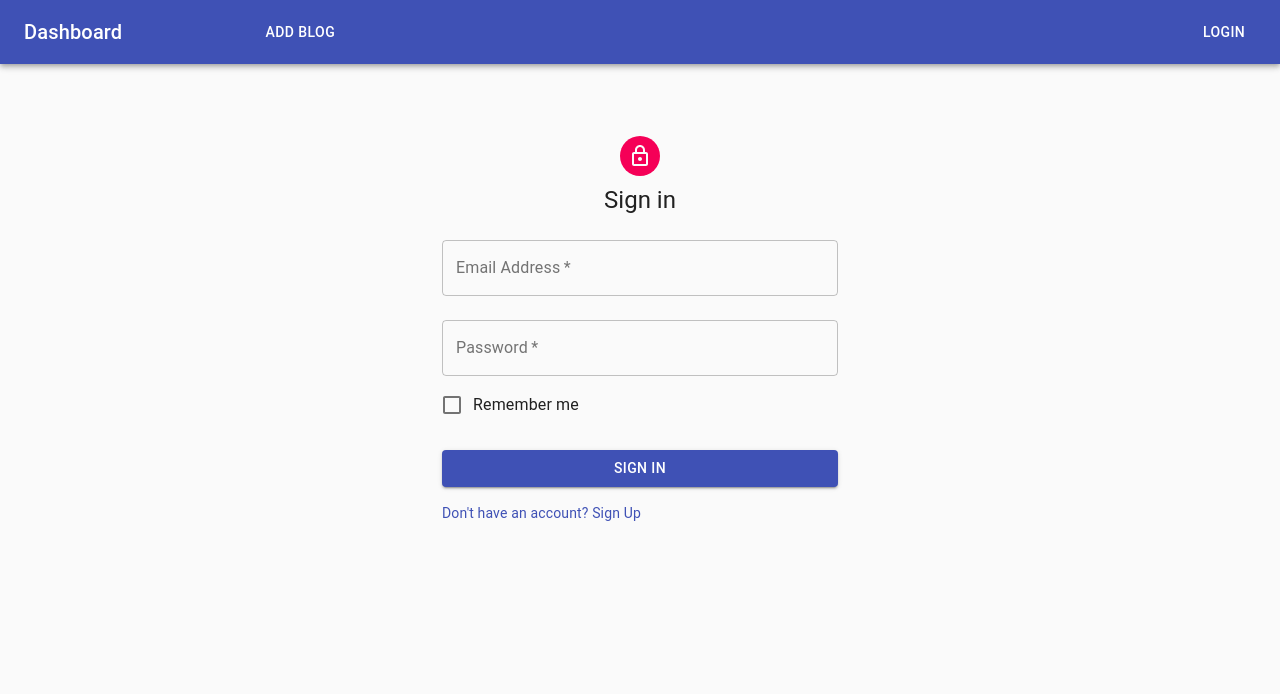
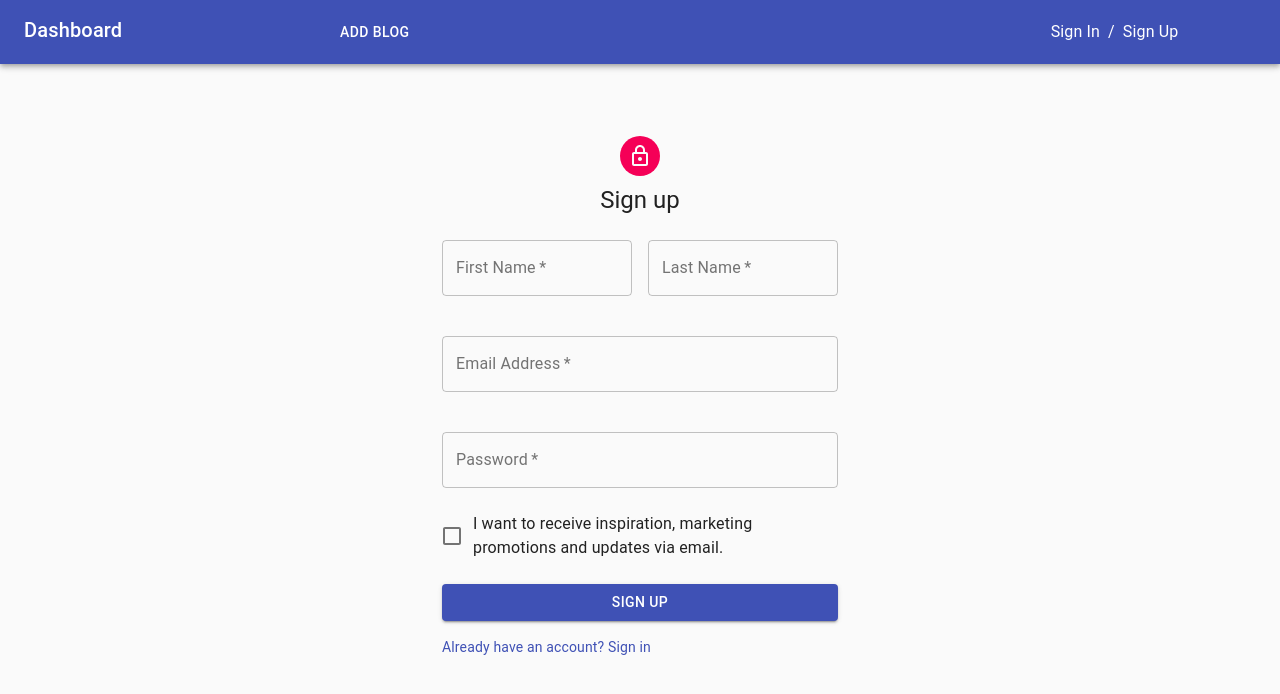
Before and after one commit to hov001/react-blog, a React (Vite) app: page / in a window 1280 px wide. Shown: the top 694 px of the page. Built offline with nearby package versions, Linux system fonts and the light colour scheme.

Commit message:
Feat: Add config and test for firebase auth

```diff
--- a/package.json
+++ b/package.json
@@ -10,6 +10,7 @@
     "@material-ui/core": "^4.12.2",
     "@material-ui/icons": "^4.11.2",
     "classnames": "^2.3.1",
+    "firebase": "^8.8.0",
     "prop-types": "^15.7.2",
     "react": "^17.0.0",
     "react-dom": "^17.0.0",
--- a/src/App.jsx
+++ b/src/App.jsx
@@ -1,59 +1,15 @@
 import React from 'react'
-import { makeStyles } from '@material-ui/core/styles'
-import {
-  AppBar,
-  Button,
-  IconButton,
-  Toolbar,
-  Typography,
-  Grid,
-  ButtonGroup,
-} from '@material-ui/core'
+import './constants/firebase.config'
 import SignIn from './pages/SignIn/SignIn'
 import SignUp from './pages/SignUp/SignUp'
-
-const useStyles = makeStyles((theme) => ({
-  root: {
-    flexGrow: 1,
-  },
-  menuButton: {
-    marginRight: theme.spacing(2),
-  },
-  title: {
-    flexGrow: 1,
-  },
-}))
+import Navbar from './components/Navbar/Navbar'
 
 function App() {
-  const classes = useStyles()
-
   return (
     <div className="App">
-      <AppBar position="static">
-        <Toolbar>
-          <Grid container xs={3}>
-            <Grid item>
-              <Typography variant="h6" className={classes.title}>
-                Dashboard
-              </Typography>
-            </Grid>
-          </Grid>
-          <Grid container>
-            <Grid item>
-              <ButtonGroup
-                variant="text"
-                color="inherit"
-                aria-label="text inherit button group"
-              >
-                <Button color="inherit">Add blog</Button>
-              </ButtonGroup>
-            </Grid>
-          </Grid>
-          <Button color="inherit">Login</Button>
-        </Toolbar>
-      </AppBar>
-      <SignIn />
-      {/*<SignUp />*/}
+      <Navbar />
+      {/*<SignIn />*/}
+      <SignUp />
     </div>
   )
 }
--- a/src/components/FormWrapper/FormWrapper.jsx
+++ b/src/components/FormWrapper/FormWrapper.jsx
@@ -1,9 +1,9 @@
 import React from 'react'
 import PropsTypes from 'prop-types'
 
-function FormWrapper({ classnames, noValidate, children }) {
+function FormWrapper({ classnames, noValidate, onSubmit, children }) {
   return (
-    <form className={classnames} noValidate={noValidate}>
+    <form className={classnames} noValidate={noValidate} onSubmit={onSubmit}>
       {children}
     </form>
   )
@@ -12,6 +12,7 @@ function FormWrapper({ classnames, noValidate, children }) {
 FormWrapper.propTypes = {
   classnames: PropsTypes.string,
   noValidate: PropsTypes.bool,
+  onSubmit: PropsTypes.func,
   children: PropsTypes.array,
 }
 
--- a/src/components/Navbar/Navbar.jsx
+++ b/src/components/Navbar/Navbar.jsx
@@ -0,0 +1,53 @@
+import React from 'react'
+import {
+  AppBar,
+  Breadcrumbs,
+  Button,
+  ButtonGroup,
+  Grid,
+  Toolbar,
+  Link,
+} from '@material-ui/core'
+import TypographySection from '../Typography/TypographySection'
+import navbarStyle from '../../helpers/materialStyles/navbar.style'
+
+function Navbar() {
+  const classes = navbarStyle()
+
+  return (
+    <AppBar position="static">
+      <Toolbar>
+        <Grid container>
+          <Grid item xs={3}>
+            <TypographySection
+              text={'Dashboard'}
+              component={'h6'}
+              variant={'h6'}
+            />
+          </Grid>
+          <Grid item xs={7}>
+            <ButtonGroup
+              variant="text"
+              color="inherit"
+              aria-label="text inherit button group"
+            >
+              <Button color="inherit">Add blog</Button>
+            </ButtonGroup>
+          </Grid>
+          <Grid item className={classes.signIn}>
+            <Breadcrumbs aria-label="breadcrumb" className={classes.signInBtn}>
+              <Link color="inherit" href="/">
+                Sign In
+              </Link>
+              <Link color="inherit" href="/">
+                Sign Up
+              </Link>
+            </Breadcrumbs>
+          </Grid>
+        </Grid>
+      </Toolbar>
+    </AppBar>
+  )
+}
+
+export default Navbar
--- /dev/null
+++ b/src/constants/firebase.config.js
@@ -0,0 +1,11 @@
+const firebaseConfig = {
+  apiKey: 'AIzaSyApB-06OODIDsZTydHG_yELMNCXwqNM2oY',
+  authDomain: 'react-blog-b8c0a.firebaseapp.com',
+  databaseURL: 'https://react-blog-b8c0a-default-rtdb.firebaseio.com',
+  projectId: 'react-blog-b8c0a',
+  storageBucket: 'react-blog-b8c0a.appspot.com',
+  messagingSenderId: '1003871049103',
+  appId: '1:1003871049103:web:247dcc4555509006c767fa',
+}
+
+export default firebaseConfig
--- a/src/helpers/materialStyles/navbar.style.js
+++ b/src/helpers/materialStyles/navbar.style.js
@@ -0,0 +1,13 @@
+import { makeStyles } from '@material-ui/core/styles'
+
+const navbarStyle = makeStyles((theme) => ({
+  signIn: {
+    display: 'flex',
+    alignItems: 'center',
+  },
+  signInBtn: {
+    color: 'white',
+  },
+}))
+
+export default navbarStyle
--- a/src/pages/SignUp/SignUp.jsx
+++ b/src/pages/SignUp/SignUp.jsx
@@ -10,9 +10,9 @@ import {
   Link,
   Grid,
   Container,
-} from '@material-ui/core/'
+} from '@material-ui/core'
 // Material Icons
-import { LockOutlined } from '@material-ui/icons/'
+import { LockOutlined } from '@material-ui/icons'
 // Material custom style
 import signInStyle from '../../helpers/materialStyles/signIn.style'
 // Components
@@ -20,8 +20,40 @@ import AvatarSection from '../../components/Avatar/AvatarSection'
 import TypographySection from '../../components/Typography/TypographySection'
 import InputField from '../../components/InputField/InputField'
 import FormWrapper from '../../components/FormWrapper/FormWrapper'
+// eslint-disable-next-line import/order
+import firebaseConfig from '../../constants/firebase.config'
+import firebase from 'firebase/app'
+import 'firebase/auth'
+// Initialize Firebase
+firebase.initializeApp(firebaseConfig)
+
+function signUpWithEmailPassword(e) {
+  e.preventDefault()
+  const email = 'test@example.com'
+  const password = 'hunter2'
+  // [START auth_signup_password]
+  firebase
+    .auth()
+    .createUserWithEmailAndPassword(email, password)
+    .then((userCredential) => {
+      console.log(userCredential.user)
+    })
+    .catch((error) => {
+      const errorCode = error.code
+      const errorMessage = error.message
+      // ..
+      console.log('errorCode', errorCode)
+      console.log('errorMessage', errorMessage)
+    })
+  // [END auth_signup_password]
+}
 
 function SignUp() {
+  // constructor(props) {
+  //   super(props)
+  //   // this.signUpWithEmailPassword = this.signUpWithEmailPassword.bind(this)
+  // }
+
   const signUpClasses = signInStyle()
 
   return (
@@ -34,7 +66,11 @@ function SignUp() {
         />
         <TypographySection text={'Sign up'} component={'h1'} variant={'h5'} />
 
-        <FormWrapper classnames={signUpClasses.form} noValidate>
+        <FormWrapper
+          classnames={signUpClasses.form}
+          onSubmit={signUpWithEmailPassword}
+          noValidate
+        >
           <Grid container spacing={2}>
             <Grid item xs={12} sm={6}>
               <InputField
```
Also changed, not shown: .eslintrc.js, 1 other file (tests, documents, lock files or other folders).
